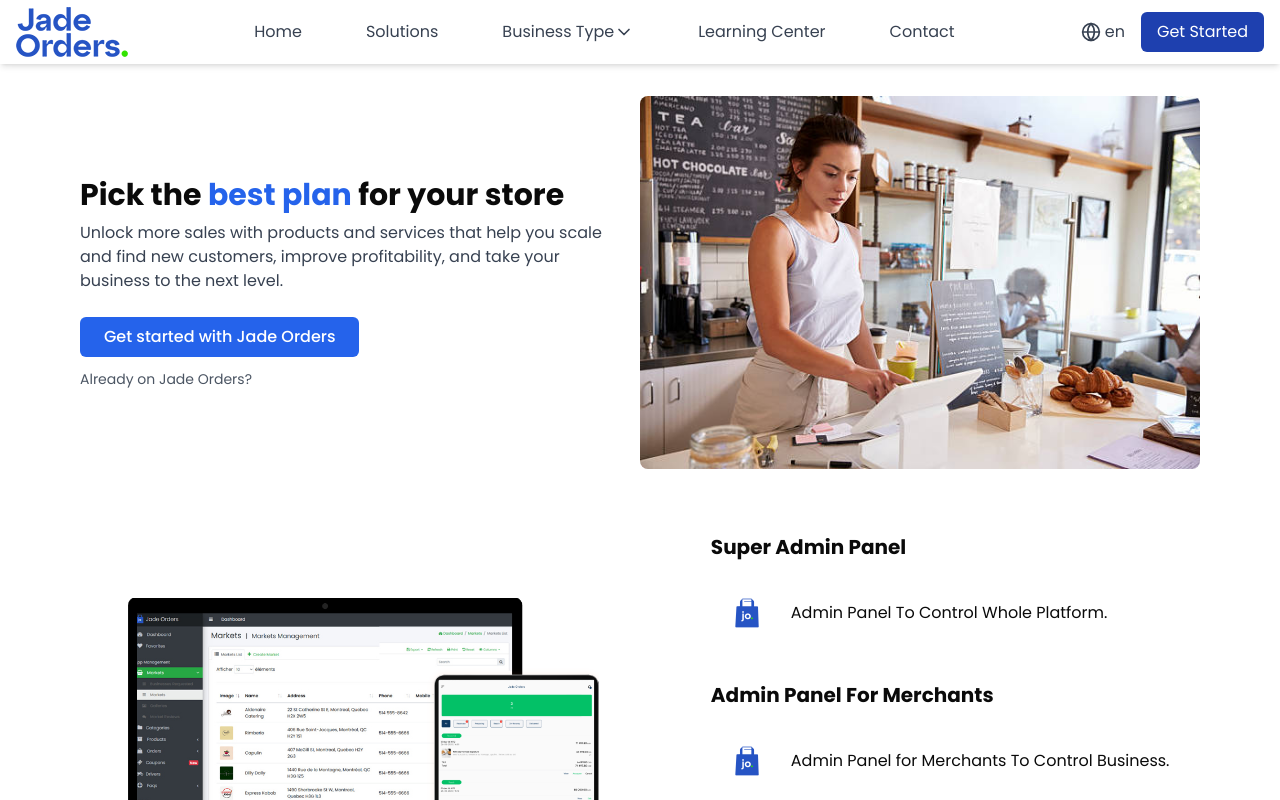
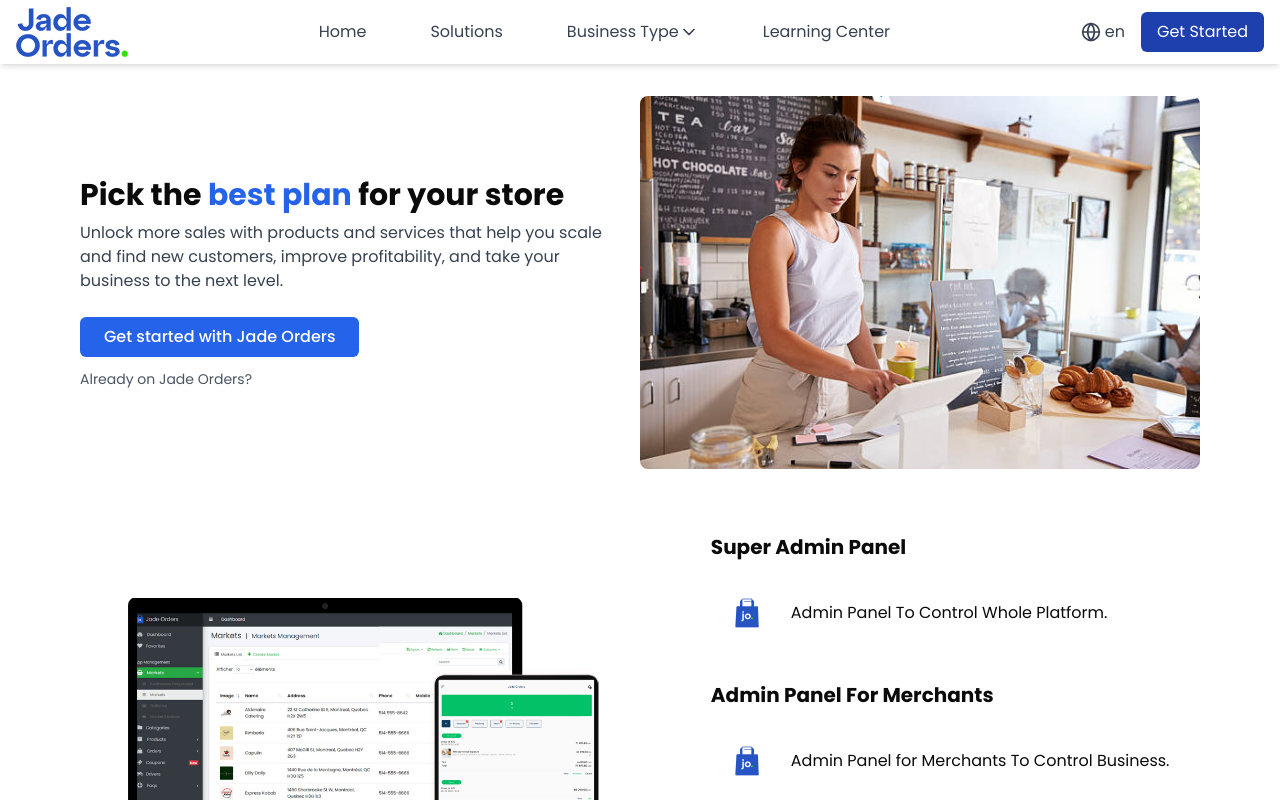
Before and after one commit to Rattin99/jaderide_landing, a Next.js app: page /solutions in a window 1280 px wide. Shown: the top 800 px of the page. Built offline with nearby package versions, Linux system fonts and the light colour scheme.

Commit message:
remove contact from navbar

```diff
--- a/components/Navbar.jsx
+++ b/components/Navbar.jsx
@@ -40,9 +40,6 @@
               className="text-gray-700 hover:text-blue-800"
             >
               {t.navbar.learningCenter}
-            </a>
-            <a href="#" className="text-gray-700 hover:text-blue-800">
-              {t.navbar.contact}
             </a>
           </div>
           <div className="flex items-center space-x-4">
@@ -130,9 +127,6 @@
               >
                 {t.navbar.learningCenter}
               </a>
-              <a href="#" className="block text-gray-700 hover:text-blue-800">
-                {t.navbar.contact}
-              </a>
 
               <button className="w-full bg-blue-800 text-white px-4 py-2 rounded-md hover:bg-blue-800">
                 {t.navbar.button}
```
